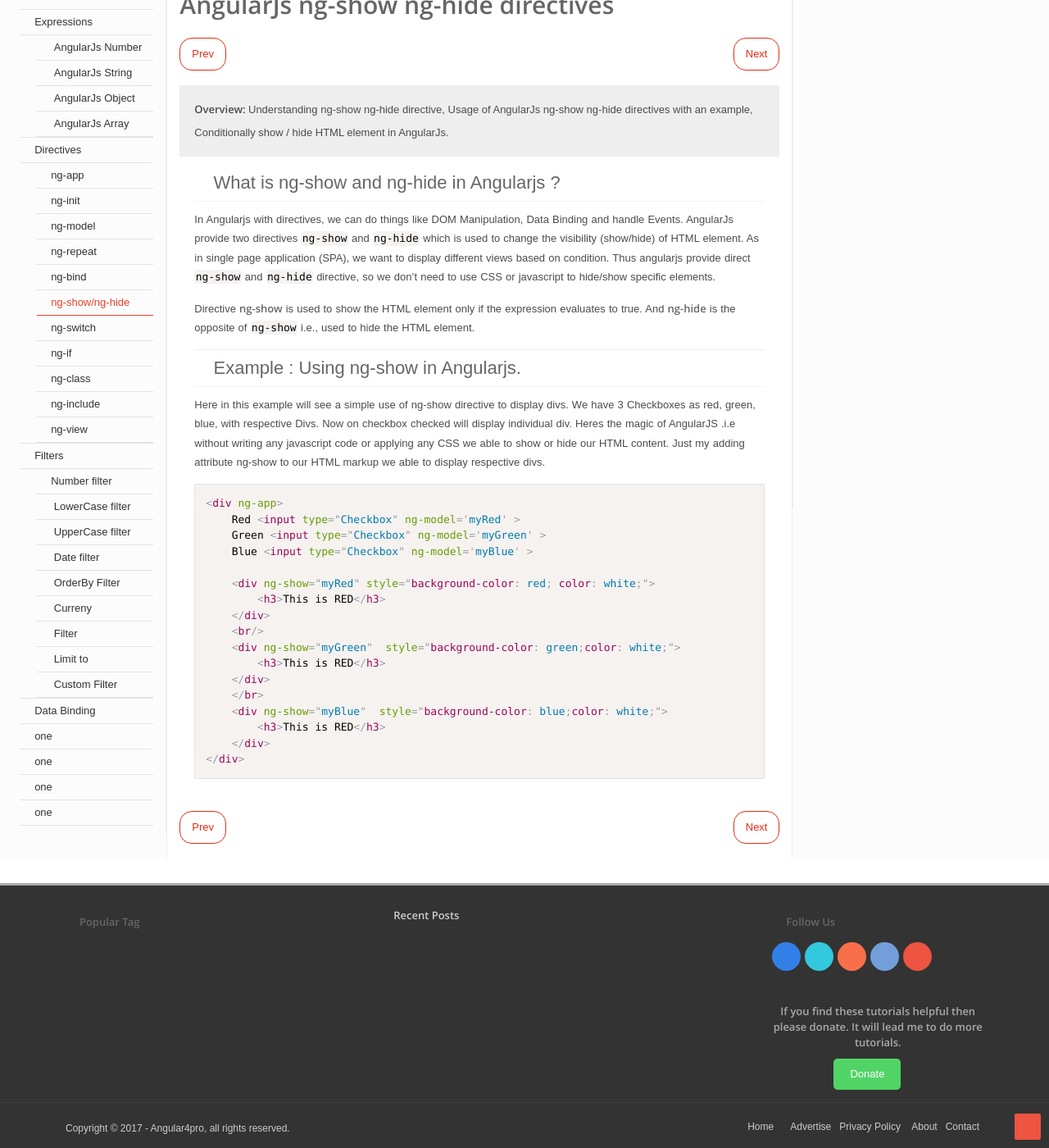
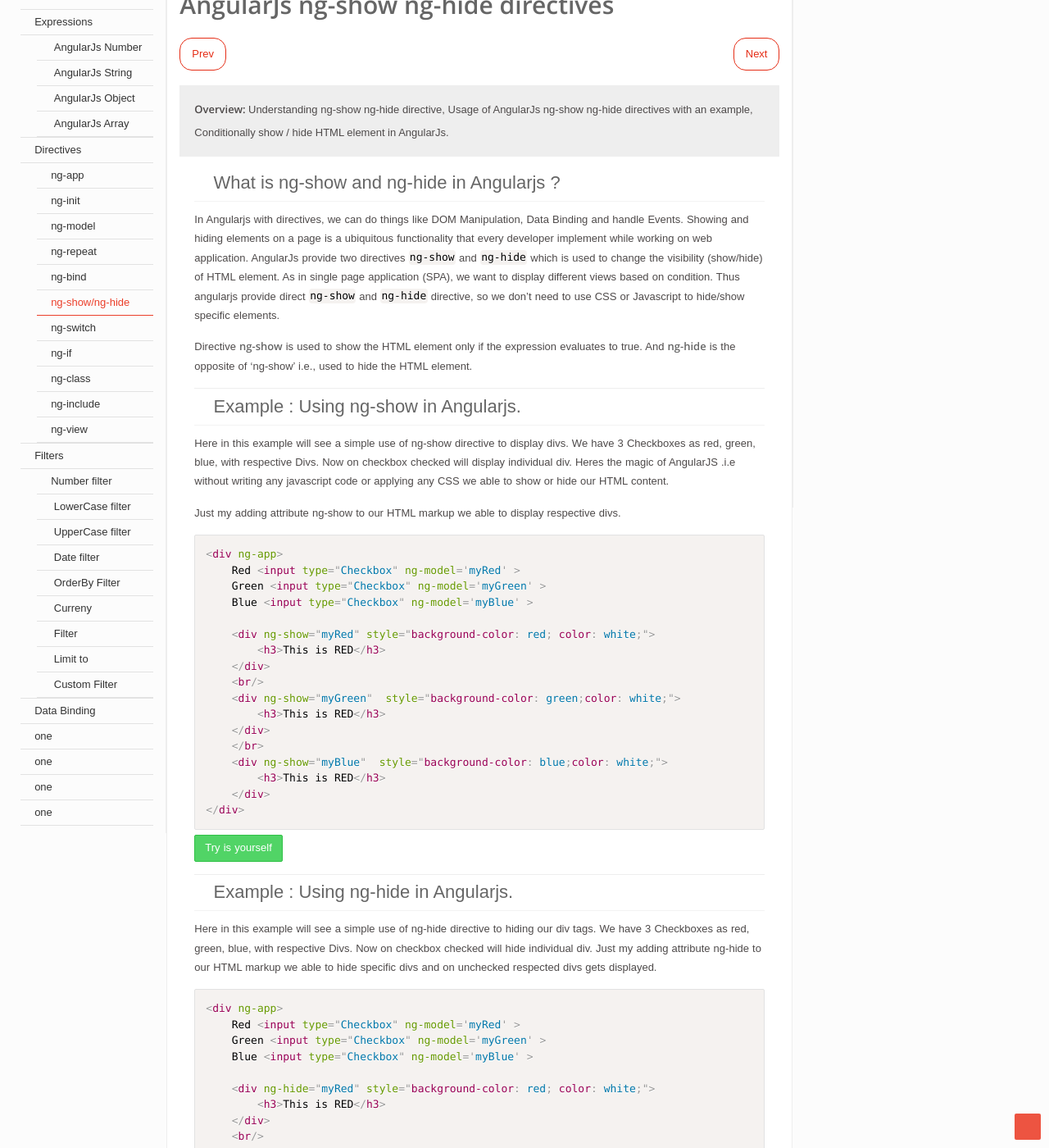
Before and after one commit to angular4pro/angular4pro.github.io, a Jekyll site: the page built from _posts/2017-10-2-ng-hide.md, in a window 1280 px wide and 1400 px high, scrolled down 243 px. Shown: the whole window at 82% size. Built offline with Jekyll 4.4.1, drawn with Linux system fonts in a browser that asks for light colours; some web fonts are replaced; some of the changed text lies outside the part shown.

Commit message:
Update 2017-10-2-ng-hide.md

````diff
--- a/_posts/2017-10-2-ng-hide.md
+++ b/_posts/2017-10-2-ng-hide.md
@@ -13,15 +13,17 @@ image: https://angular4pro.com/md/images/defining-directives-in-angularjs.png
 ---
 
 ## <i class="fa fa-angle-double-right color"></i> What is ng-show and ng-hide in Angularjs ?
-In Angularjs with directives, we can do things like DOM Manipulation, Data Binding and handle Events. AngularJs provide two directives `ng-show` and `ng-hide` which is used to change the visibility (show/hide) of HTML element. As in single page application (SPA), we want to display different views based on condition. Thus angularjs provide direct `ng-show` and `ng-hide` directive, so we don't need to use CSS or javascript to hide/show specific elements.
+In Angularjs with directives, we can do things like DOM Manipulation, Data Binding and handle Events. Showing and hiding elements on a page is a ubiquitous functionality that every developer implement while working on web application. AngularJs provide two directives `ng-show` and `ng-hide` which is used to change the visibility (show/hide) of HTML element. As in single page application (SPA), we want to display different views based on condition. Thus angularjs provide direct `ng-show` and `ng-hide` directive, so we don't need to use CSS or Javascript to hide/show specific elements.
 
-Directive **ng-show** is used to show the HTML element only if the expression evaluates to true. And **ng-hide** is the opposite of `ng-show` i.e., used to hide the HTML element.
+Directive **ng-show** is used to show the HTML element only if the expression evaluates to true. And **ng-hide** is the opposite of 'ng-show' i.e., used to hide the HTML element.
 
 ---
 
 ## <i class="fa fa-angle-double-right color"></i> Example : Using ng-show in Angularjs.
 
-Here in this example will see a simple use of ng-show directive to display divs. We have 3 Checkboxes as red, green, blue, with respective Divs. Now on checkbox checked will display individual div. Heres the magic of AngularJS .i.e without writing any javascript code or applying any CSS we able to show or hide our HTML content. Just my adding attribute ng-show to our HTML markup we able to display respective divs.
+Here in this example will see a simple use of ng-show directive to display divs. We have 3 Checkboxes as red, green, blue, with respective Divs. Now on checkbox checked will display individual div. Heres the magic of AngularJS .i.e without writing any javascript code or applying any CSS we able to show or hide our HTML content.
+
+Just my adding attribute ng-show to our HTML markup we able to display respective divs.
 
 ```html {% raw %}
 <div ng-app>
@@ -42,3 +44,35 @@ Here in this example will see a simple use of ng-show directive to display divs.
     </div>
 </div>{% endraw %}
 ```
+
+[Try is yourself](https://angular4pro.com/demos/editor.html?f=demo&i=121){: .btn .btn-success .btn-green}
+
+---
+
+## <i class="fa fa-angle-double-right color"></i> Example : Using ng-hide in Angularjs.
+
+Here in this example will see a simple use of ng-hide directive to hiding our div tags. We have 3 Checkboxes as red, green, blue, with respective Divs. Now on checkbox checked will hide individual div. Just my adding attribute ng-hide to our HTML markup we able to hide specific divs and on unchecked respected divs gets displayed.
+
+```html {% raw %}
+<div ng-app>
+    Red <input type="Checkbox" ng-model='myRed' >
+    Green <input type="Checkbox" ng-model='myGreen' >
+    Blue <input type="Checkbox" ng-model='myBlue' >
+
+    <div ng-hide="myRed" style="background-color: red; color: white;">
+        <h3>This is RED</h3>
+    </div>
+    <br/>
+    <div ng-hide="myGreen"  style="background-color: green;color: white;">
+        <h3>This is RED</h3>
+    </div>
+    </br>
+    <div ng-hide="myBlue"  style="background-color: blue;color: white;">
+        <h3>This is RED</h3>
+    </div>
+</div>{% endraw %}
+```
+
+[Try is yourself](https://angular4pro.com/demos/editor.html?f=demo&i=122){: .btn .btn-success .btn-green}
+
+---
````
